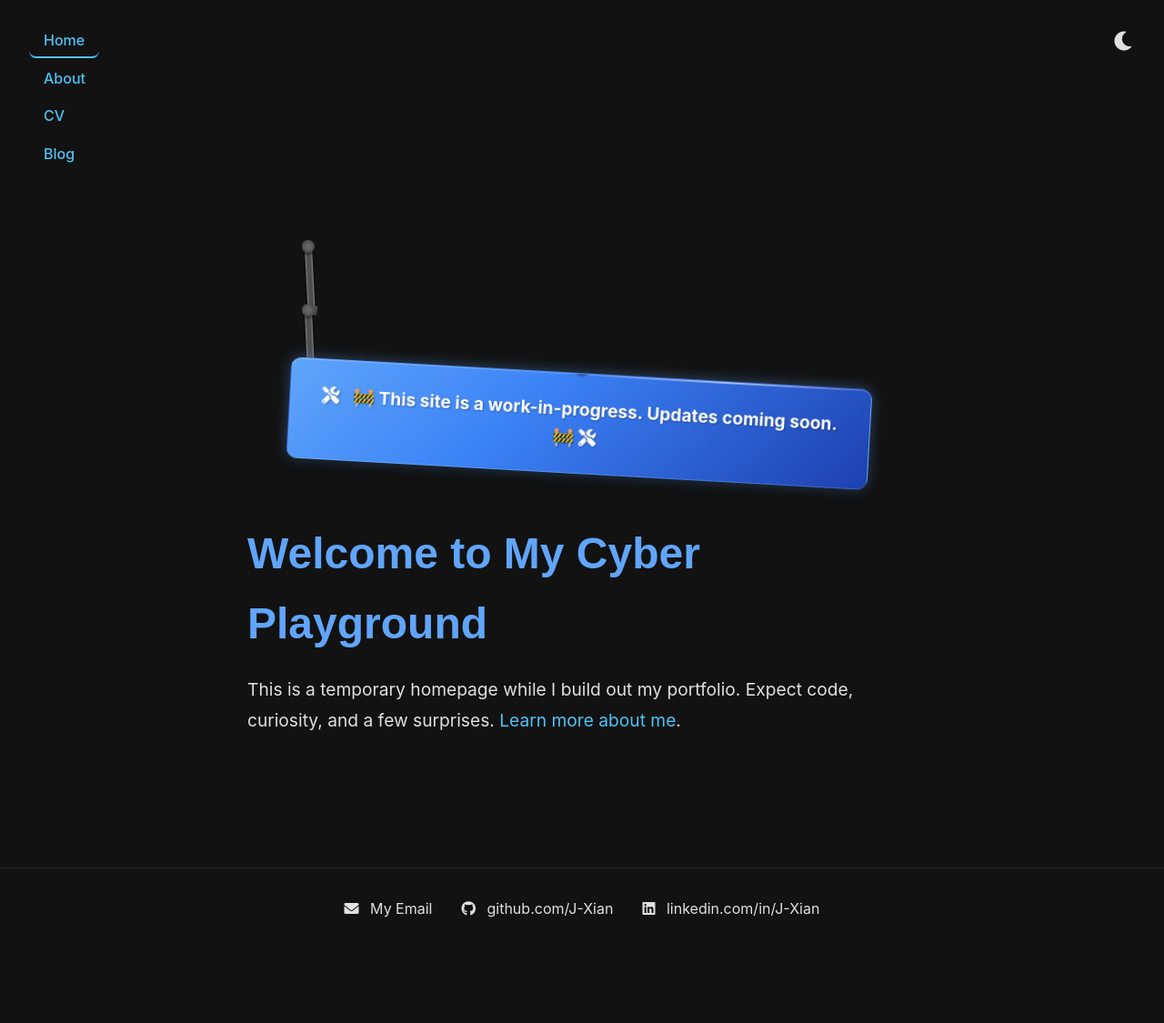
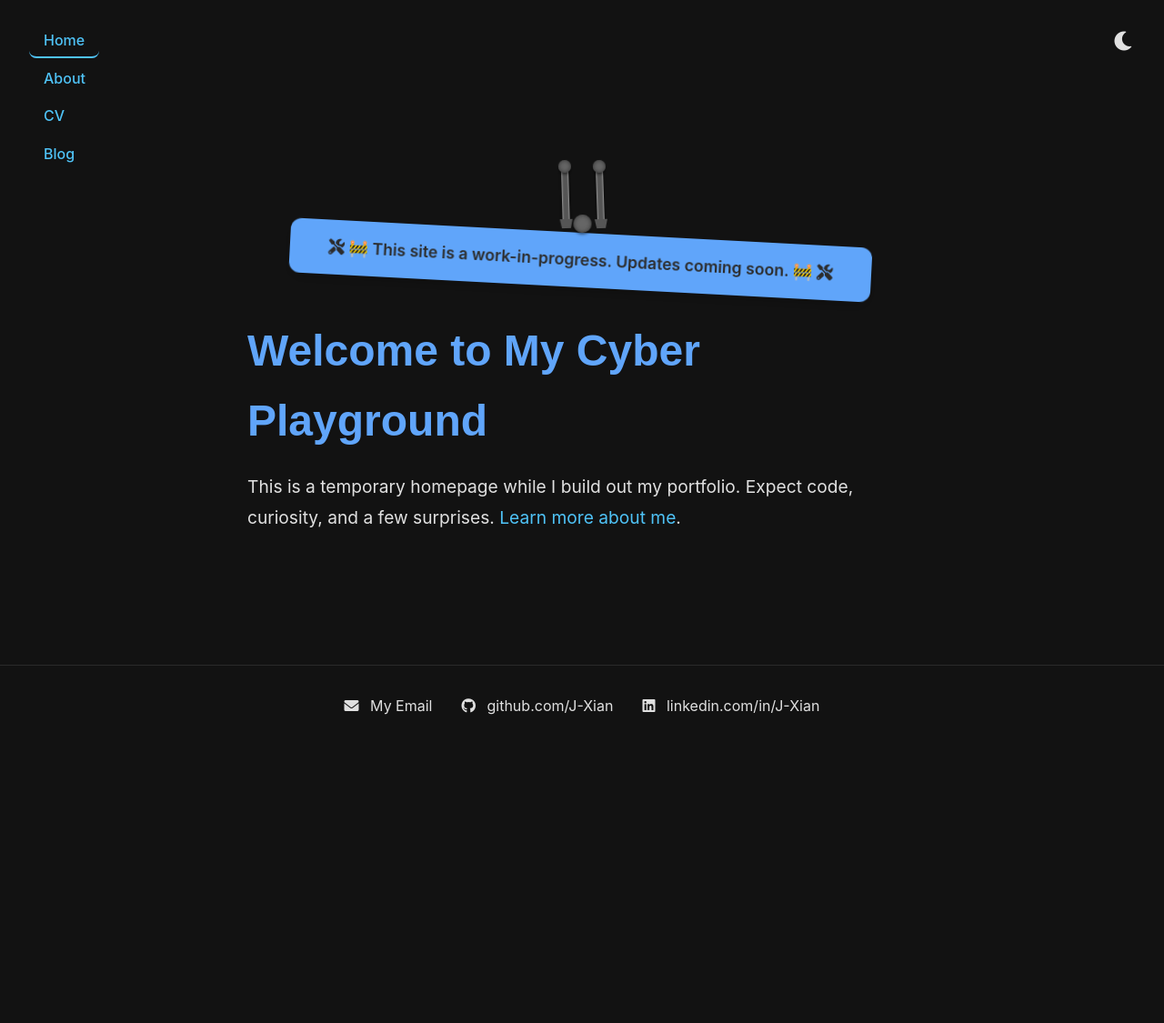
Before and after one commit to J-Xian/J-Xian.github.io, a Jekyll site: the page built from index.html, in a window 1280 px wide. Shown: the whole page at 91% size. Built offline with Jekyll 4.4.1, drawn with Linux system fonts in a browser that asks for light colours; after the commit the page ends 901 px from its top, so only the background shows below that.

Commit message:
Update main.css

```diff
--- a/css/main.css
+++ b/css/main.css
@@ -5,12 +5,6 @@
   --accent-color: #ffb74d;
   --font-inter: 'Inter', sans-serif;
   --font-montserrat: 'Montserrat', sans-serif;
-
-  /* New variables for chain effects */
-  --chain-color-dark: #555;
-  --chain-color-light: #888;
-  --chain-connector-color: #666;
-  --chain-highlight: #aaa;
 }
 
 body {
@@ -19,7 +13,7 @@ body {
   font-family: var(--font-inter);
   line-height: 1.6;
   transition: background-color 0.3s ease, color 0.3s ease;
-  padding: 5rem 0;
+  padding: 5rem 0; /* Add top and bottom padding for mobile */
 }
 
 body[data-theme="light"] {
@@ -27,10 +21,6 @@ body[data-theme="light"] {
   --text-color: #222222;
   --link-color: #007acc;
   --accent-color: #ff9800;
-  --chain-color-dark: #999;
-  --chain-color-light: #ccc;
-  --chain-connector-color: #aaa;
-  --chain-highlight: #ddd;
 }
 
 /* Reset */
@@ -105,17 +95,16 @@ nav a.active {
   animation: fadeIn 2s ease-in-out;
 }
 
-/* Enhanced Work-in-Progress Banner with Metal Chains */
+/* Work-in-Progress Banner with Metal Chains */
 .wip-banner-container {
   position: relative;
   max-width: 640px;
-  margin: 3rem auto;
-  perspective: 1000px;
+  margin: 2rem auto;
 }
 
-.chain-system {
+.chain-container {
   position: absolute;
-  top: -90px;
+  top: -70px;
   left: 50%;
   transform: translateX(-50%);
   display: flex;
@@ -125,59 +114,28 @@ nav a.active {
   pointer-events: none;
 }
 
-.chain-anchor {
-  position: relative;
-  width: 120px;
-  height: 20px;
-  background: linear-gradient(to bottom, #222, #444);
-  border-radius: 4px 4px 0 0;
-  box-shadow: 0 -3px 5px rgba(0,0,0,0.3);
-  margin: 0 10px;
-}
-
-.chain-anchor:before {
-  content: '';
-  position: absolute;
-  width: 100%;
-  height: 5px;
-  background: #333;
-  top: -5px;
-  left: 0;
-  border-radius: 3px 3px 0 0;
-}
-
 .chain {
   width: 8px;
-  height: 70px;
-  background: linear-gradient(to right,
-    var(--chain-color-dark) 0%,
-    var(--chain-color-light) 5%,
-    var(--chain-color-light) 15%,
-    var(--chain-color-dark) 20%,
-    var(--chain-color-dark) 80%,
-    var(--chain-color-light) 85%,
-    var(--chain-color-light) 95%,
-    var(--chain-color-dark) 100%);
+  height: 60px;
+  background: linear-gradient(to right, #555 0%, #888 5%, #888 15%, #555 20%, #555 80%, #888 85%, #888 95%, #555 100%);
   margin: 0 15px;
   position: relative;
   border-radius: 2px;
-  box-shadow: 0 0 5px rgba(0, 0, 0, 0.5),
-              inset 0 0 10px rgba(0,0,0,0.2);
+  box-shadow: 0 0 5px rgba(0, 0, 0, 0.5);
   transform-origin: top center;
-  animation: chainSwing 4.5s ease-in-out infinite;
+  animation: chainSwing 4s ease-in-out infinite;
 }
 
 .chain:before {
   content: '';
   position: absolute;
-  top: -8px;
+  top: -10px;
   left: -3px;
   width: 14px;
   height: 14px;
-  background: var(--chain-connector-color);
+  background: #666;
   border-radius: 50%;
   box-shadow: inset 0 0 5px #333, 0 2px 3px rgba(0, 0, 0, 0.5);
-  z-index: 2;
 }
 
 .chain:after {
@@ -187,32 +145,8 @@ nav a.active {
   left: -3px;
   width: 14px;
   height: 10px;
-  background: var(--chain-color-dark);
+  background: #555;
   clip-path: polygon(0 0, 100% 0, 85% 100%, 15% 100%);
-  z-index: 2;
-}
-
-.chain-link {
-  position: absolute;
-  width: 14px;
-  height: 6px;
-  background: var(--chain-color-dark);
-  top: 15px;
-  left: -3px;
-  border-radius: 2px;
-  box-shadow: 0 0 3px rgba(0,0,0,0.3);
-}
-
-.chain-link:nth-child(2) {
-  top: 30px;
-}
-
-.chain-link:nth-child(3) {
-  top: 45px;
-}
-
-.chain-link:nth-child(4) {
-  top: 60px;
 }
 
 .chain-left {
@@ -224,25 +158,17 @@ nav a.active {
 }
 
 .wip-banner {
-  background: linear-gradient(135deg, #60A5FA 0%, #3b82f6 40%, #1e40af 100%);
-  color: white;
-  padding: 1.5rem 2rem;
+  background-color: #60A5FA;
+  color: #2c2c2c;
+  padding: 1rem 1.5rem;
   border-radius: 12px;
-  box-shadow: 0 10px 25px rgba(0, 0, 0, 0.3),
-              0 0 15px rgba(96, 165, 250, 0.4),
-              inset 0 1px 0 rgba(255,255,255,0.2);
-  font-weight: 700;
-  font-size: 1.2rem;
+  box-shadow: 0 6px 16px rgba(0, 0, 0, 0.2);
+  font-weight: 600;
+  font-size: 1.1rem;
   text-align: center;
   position: relative;
-  animation: bannerTilt 3.5s ease-out forwards,
-             bannerFlicker 8s infinite linear,
-             bannerFloat 6s ease-in-out infinite;
+  animation: bannerTilt 3s ease-out forwards;
   transform-origin: top center;
-  text-shadow: 1px 1px 2px rgba(0,0,0,0.3);
-  border: 1px solid rgba(255,255,255,0.1);
-  overflow: hidden;
-  z-index: 5;
 }
 
 .wip-banner:before {
@@ -253,172 +179,58 @@ nav a.active {
   transform: translateX(-50%);
   width: 20px;
   height: 20px;
-  background: var(--chain-connector-color);
+  background: #666;
   border-radius: 50%;
   box-shadow: inset 0 0 5px #333, 0 2px 3px rgba(0, 0, 0, 0.5);
   z-index: 5;
 }
 
-.wip-banner:after {
-  content: '';
-  position: absolute;
-  top: 0;
-  left: 0;
-  right: 0;
-  height: 2px;
-  background: linear-gradient(90deg,
-    transparent,
-    rgba(255,255,255,0.5),
-    transparent);
-  animation: bannerShine 4s linear infinite;
+.wip-banner:hover {
+  box-shadow: 0 8px 24px rgba(0, 0, 0, 0.2);
+  transform: translateY(-2px) rotate(3deg);
 }
 
-.wip-banner:hover {
-  box-shadow: 0 15px 30px rgba(0, 0, 0, 0.4),
-              0 0 20px rgba(96, 165, 250, 0.6);
-  transform: translateY(-3px) rotate(3deg) scale(1.02);
+/* Chain swing animation */
+@keyframes chainSwing {
+  0%, 100% { transform: rotate(-2deg); }
+  50% { transform: rotate(2deg); }
 }
 
-.wip-banner i {
-  margin-right: 10px;
-  animation: toolSpin 5s infinite linear;
-}
-
-/* Crack effect */
-.crack {
-  position: absolute;
-  background: rgba(255,255,255,0.3);
-  animation: crackAppear 4s forwards;
-}
-
-.crack-1 {
-  width: 2px;
-  height: 30px;
-  top: 10px;
-  left: 30%;
-  transform: rotate(15deg);
-}
-
-.crack-2 {
-  width: 3px;
-  height: 20px;
-  bottom: 15px;
-  right: 25%;
-  transform: rotate(-10deg);
-}
-
-/* Enhanced Animations */
-@keyframes chainSwing {
-  0%, 100% {
-    transform: rotate(-3deg);
-    height: 70px;
-  }
-  25% {
-    transform: rotate(1deg);
-    height: 71px;
-  }
-  50% {
-    transform: rotate(4deg);
-    height: 70px;
-  }
-  75% {
-    transform: rotate(0deg);
-    height: 69px;
-  }
-}
-
+/* Banner tilt animation */
 @keyframes bannerTilt {
   0% {
-    transform: translateY(-150px) rotate(0deg) scale(0.8);
+    transform: translateY(-100px) rotate(0deg);
     opacity: 0;
-    box-shadow: 0 0 0 rgba(0,0,0,0);
   }
-  60% {
-    transform: translateY(20px) rotate(0deg) scale(1);
+  70% {
+    transform: translateY(0) rotate(0deg);
     opacity: 1;
   }
-  75% {
-    transform: translateY(0) rotate(-4deg);
-  }
   85% {
-    transform: translateY(0) rotate(2deg);
-  }
-  92% {
-    transform: translateY(0) rotate(-1deg);
+    transform: translateY(0) rotate(-2deg);
   }
   100% {
     transform: translateY(0) rotate(3deg);
   }
 }
 
-@keyframes bannerFlicker {
-  0%, 100% { opacity: 1; }
-  2% { opacity: 0.95; }
-  4% { opacity: 0.98; }
-  6% { opacity: 0.92; }
-  8% { opacity: 0.99; }
-  10% { opacity: 0.93; }
-  12% { opacity: 1; }
-  50% { opacity: 0.99; }
-  51% { opacity: 0.97; }
-  52% { opacity: 1; }
+/* Light theme adjustments for chains */
+body[data-theme="light"] .chain {
+  background: linear-gradient(to right, #999 0%, #ccc 5%, #ccc 15%, #999 20%, #999 80%, #ccc 85%, #ccc 95%, #999 100%);
 }
 
-@keyframes bannerFloat {
-  0%, 100% { transform: translateY(0) rotate(3deg); }
-  50% { transform: translateY(-4px) rotate(3.5deg); }
+body[data-theme="light"] .chain:before {
+  background: #aaa;
+  box-shadow: inset 0 0 5px #777, 0 2px 3px rgba(0, 0, 0, 0.3);
 }
 
-@keyframes bannerShine {
-  0% { left: -100%; }
-  20% { left: 100%; }
-  100% { left: 100%; }
+body[data-theme="light"] .chain:after {
+  background: #999;
 }
 
-@keyframes toolSpin {
-  0% { transform: rotate(0deg); }
-  25% { transform: rotate(5deg); }
-  50% { transform: rotate(0deg); }
-  75% { transform: rotate(-5deg); }
-  100% { transform: rotate(0deg); }
-}
-
-@keyframes crackAppear {
-  0% { height: 0; opacity: 0; }
-  70% { height: 0; opacity: 0; }
-  100% { height: 30px; opacity: 1; }
-}
-
-/* Light theme adjustments for chains */
-body[data-theme="light"] .chain-anchor {
-  background: linear-gradient(to bottom, #ddd, #aaa);
-}
-
-body[data-theme="light"] .chain-anchor:before {
-  background: #bbb;
-}
-
-/* Glitch effect on hover */
-.wip-banner:hover .glitch-effect {
-  display: block;
-  position: absolute;
-  top: 0;
-  left: 0;
-  width: 100%;
-  height: 100%;
-  background: rgba(96, 165, 250, 0.1);
-  opacity: 0;
-  animation: glitch 0.5s infinite;
-  z-index: -1;
-}
-
-@keyframes glitch {
-  0% { transform: translate(0); }
-  20% { transform: translate(-2px, 2px); }
-  40% { transform: translate(-2px, -2px); }
-  60% { transform: translate(2px, 2px); }
-  80% { transform: translate(2px, -2px); }
-  100% { transform: translate(0); }
+body[data-theme="light"] .wip-banner:before {
+  background: #aaa;
+  box-shadow: inset 0 0 5px #777, 0 2px 3px rgba(0, 0, 0, 0.3);
 }
 
 /* Footer */
@@ -462,7 +274,6 @@ footer ul {
   color: var(--text-color);
   transition: transform 0.3s ease, color 0.3s ease;
   font-size: 1.5rem;
-  z-index: 100;
 }
 
 #theme-toggle:hover {
@@ -534,7 +345,7 @@ a:hover {
   }
 
   .container {
-    padding: 2rem 1rem;
+    padding: 2rem 1rem; /* Reduce padding on mobile */
   }
 
   /* Make navigation non-fixed on mobile and center them */
@@ -549,7 +360,7 @@ a:hover {
   nav ul {
     flex-direction: row;
     justify-content: center;
-    gap: 0.5rem;
+    gap: 0.5rem; /* Reduce gap for tighter layout */
   }
 
   .hero-heading {
@@ -581,16 +392,7 @@ a:hover {
     margin: 0 10px;
   }
 
-  .chain-system {
+  .chain-container {
     top: -60px;
   }
-
-  .chain-anchor {
-    width: 90px;
-  }
-
-  .wip-banner {
-    padding: 1rem 1.5rem;
-    font-size: 1rem;
-  }
 }
```
